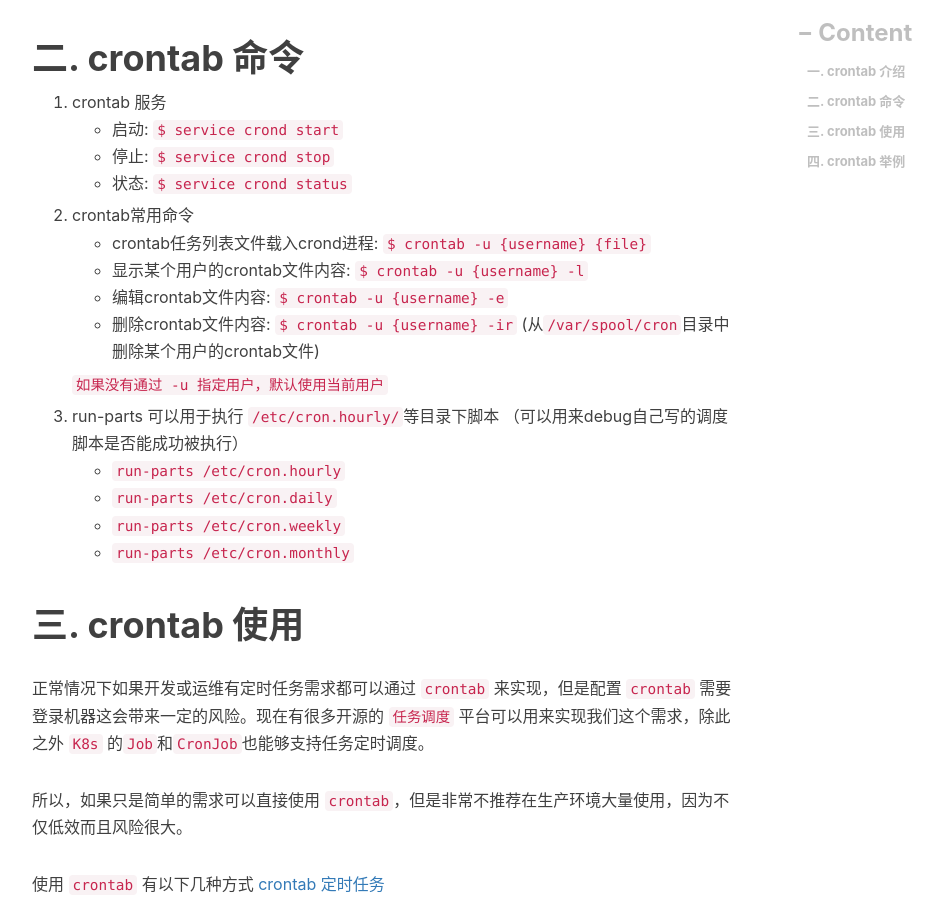
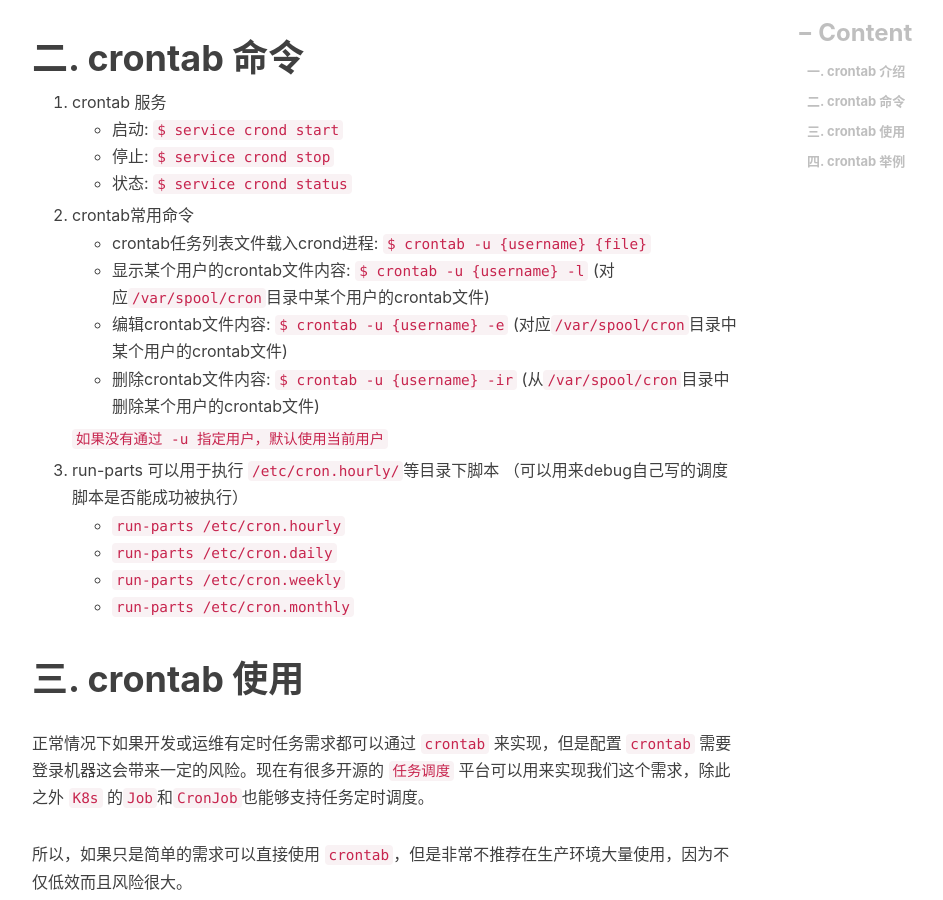
Before and after one commit to engru/chenguolin.github.io, a Jekyll site: the page built from _posts/2016-09-27-【Linux-11】Linux运维工具crontab.md, in a window 1280 px wide and 900 px high, scrolled down 1425 px. Shown: the whole window, without its empty margins (233-1176 px from the left). Built offline with Jekyll 4.4.1, drawn with Linux system fonts in a browser that asks for light colours; nearby versions of some CDN libraries; comment, search, counter and statistics services are not loaded.

Commit message:
Update 2016-09-27-【Linux-11】Linux运维工具crontab.md

```diff
--- a/_posts/2016-09-27-【Linux-11】Linux运维工具crontab.md
+++ b/_posts/2016-09-27-【Linux-11】Linux运维工具crontab.md
@@ -36,8 +36,8 @@ tags:         #标签
    + 状态: `$ service crond status`
 2. crontab常用命令
    + crontab任务列表文件载入crond进程: `$ crontab -u {username} {file}`
-   + 显示某个用户的crontab文件内容: `$ crontab -u {username} -l`
-   + 编辑crontab文件内容: `$ crontab -u {username} -e`
+   + 显示某个用户的crontab文件内容: `$ crontab -u {username} -l`  (对应`/var/spool/cron`目录中某个用户的crontab文件)
+   + 编辑crontab文件内容: `$ crontab -u {username} -e`   (对应`/var/spool/cron`目录中某个用户的crontab文件)
    + 删除crontab文件内容: `$ crontab -u {username} -ir`  (从`/var/spool/cron`目录中删除某个用户的crontab文件)
 
    `如果没有通过 -u 指定用户，默认使用当前用户`
```
